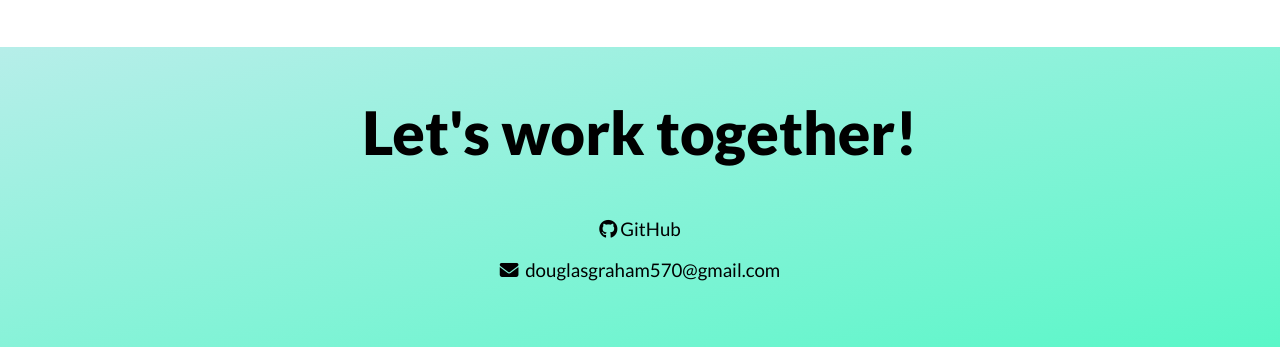
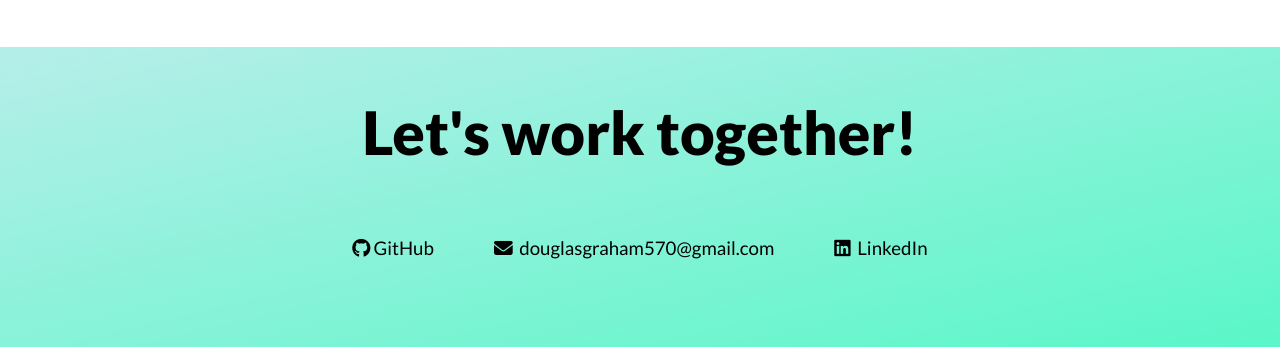
Before and after one commit to douglasgraham570/CSSandbox, a website: page public/portfolio.html in a window 1280 px wide. Shown: the part 1375-1722 px from the top of the page. Drawn offline with Linux system fonts and the light colour scheme.

Commit message:
finished header and footer formatting

```diff
--- a/public/css/portfolio-styles.css
+++ b/public/css/portfolio-styles.css
@@ -54,6 +54,7 @@ h1 {
   font-weight: 900;
   font-style: bold;
   text-align: center;
+  padding: 0 50px;
 }
 
 h2 {
@@ -75,7 +76,7 @@ a {
 }
 
 h3 {
-  display: inline;
+  padding: 0 30px;
 }
 
 #project-tab-click {
@@ -131,6 +132,12 @@ img {
   height: 300px;
 }
 
+.contact-links {
+  display: flex;
+  justify-content: center;
+  flex-direction: row;
+}
+
 i {
   padding-right: 3px;
 }
@@ -146,6 +153,10 @@ i {
   }
 
   .contact-container {
-    height: 400px;
+    height: 500px;
+  }
+
+  .contact-links {
+    flex-direction: column;
   }
 }
--- a/public/portfolio.html
+++ b/public/portfolio.html
@@ -57,8 +57,9 @@
     <section id="contact">
       <div class="contact-container">
         <h1>Let's work together!</h1>
+        <div class="contact-links">
           <a
-          id="profile-link"
+            id="github-link"
             target="_blank"
             href="https://github.com/douglasgraham570"
           >
@@ -68,6 +69,17 @@
             <i class="fa-solid fa-envelope"></i>
             douglasgraham570@gmail.com
           </h3>
+          <a
+            id="linkedin-link"
+            target="_blank"
+            href="https://www.linkedin.com/in/douglas-graham-4b1220171"
+          >
+            <h3>
+              <i class="fa-brands fa-linkedin"></i>
+              LinkedIn
+            </h3></a
+          >
+        </div>
       </div>
     </section>
   </body>
```
Lines whose indentation alone changed are shown as unchanged.
